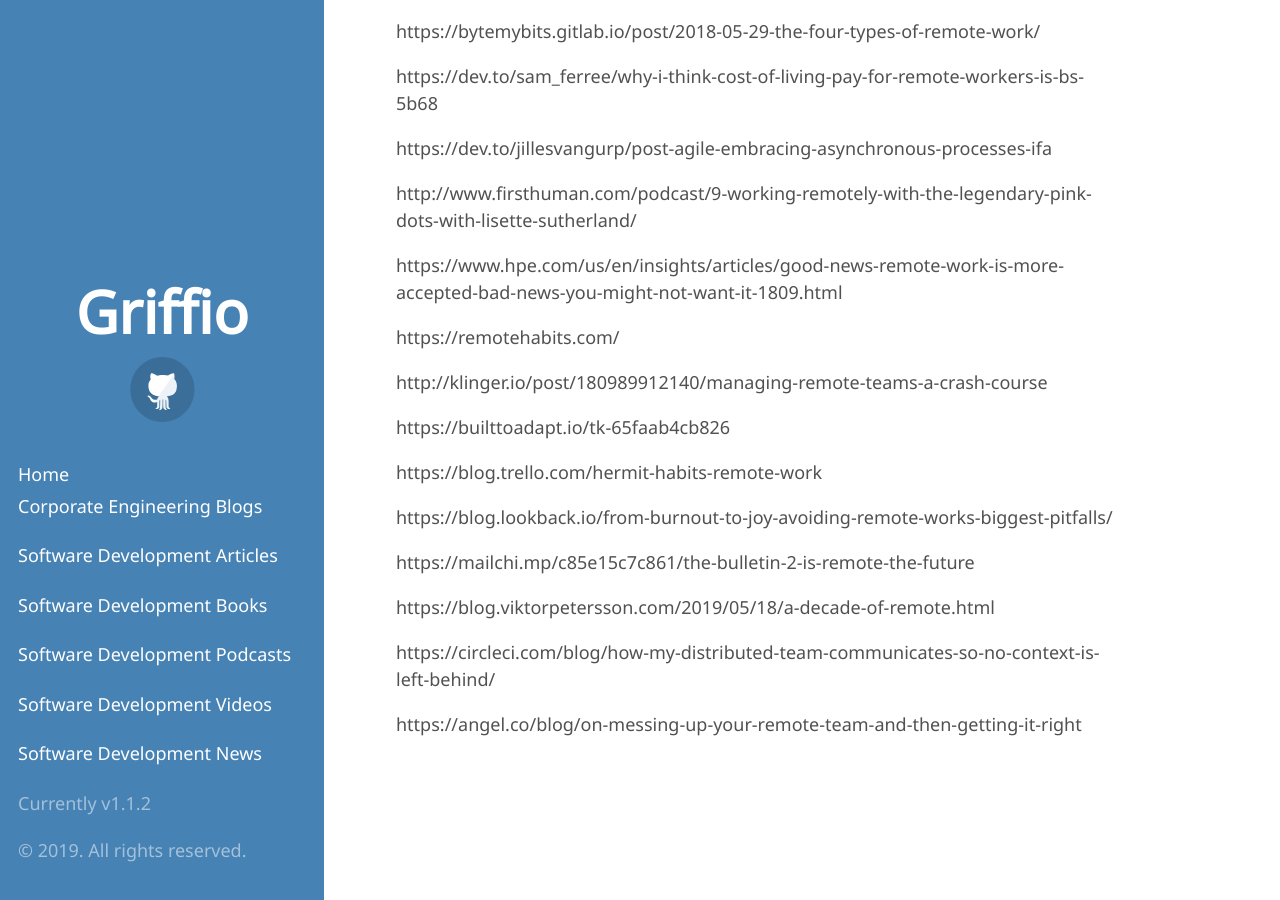
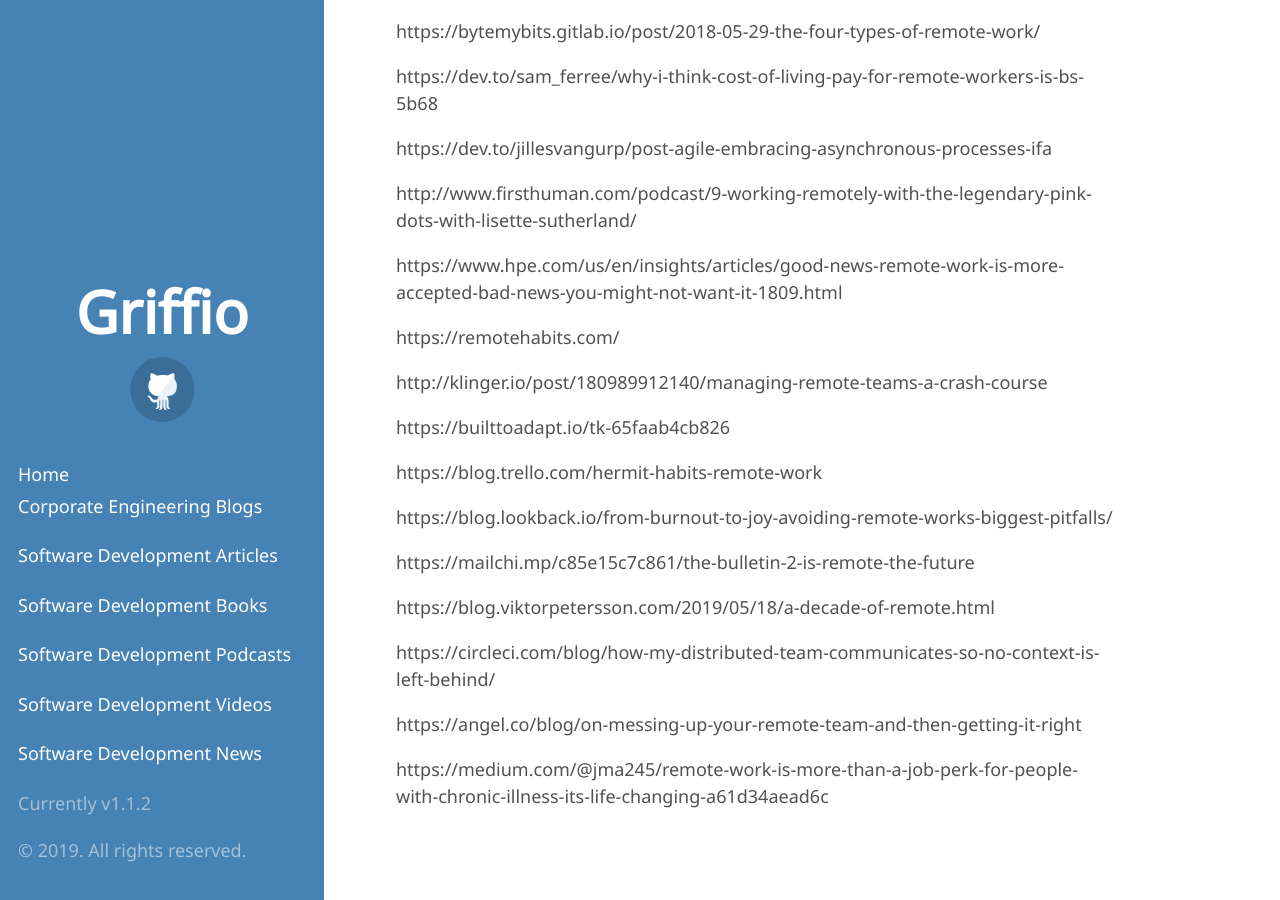
Before and after one commit to griffio/griffio.github.io, a Jekyll site: the page built from distributed_and_remote.md, in a window 1280 px wide and 900 px high, scrolled down 7857 px. Built offline with Jekyll 4.4.1, drawn with Linux system fonts in a browser that asks for light colours; some web fonts are replaced; our own code applies the rules of GitHub Pages for plain Markdown files; some of the changed lines change nothing that is shown.

Commit message:
Update distributed_and_remote.md

```diff
--- a/distributed_and_remote.md
+++ b/distributed_and_remote.md
@@ -319,3 +319,5 @@
 https://circleci.com/blog/how-my-distributed-team-communicates-so-no-context-is-left-behind/
 
 https://angel.co/blog/on-messing-up-your-remote-team-and-then-getting-it-right
+
+https://medium.com/@jma245/remote-work-is-more-than-a-job-perk-for-people-with-chronic-illness-its-life-changing-a61d34aead6c
```
